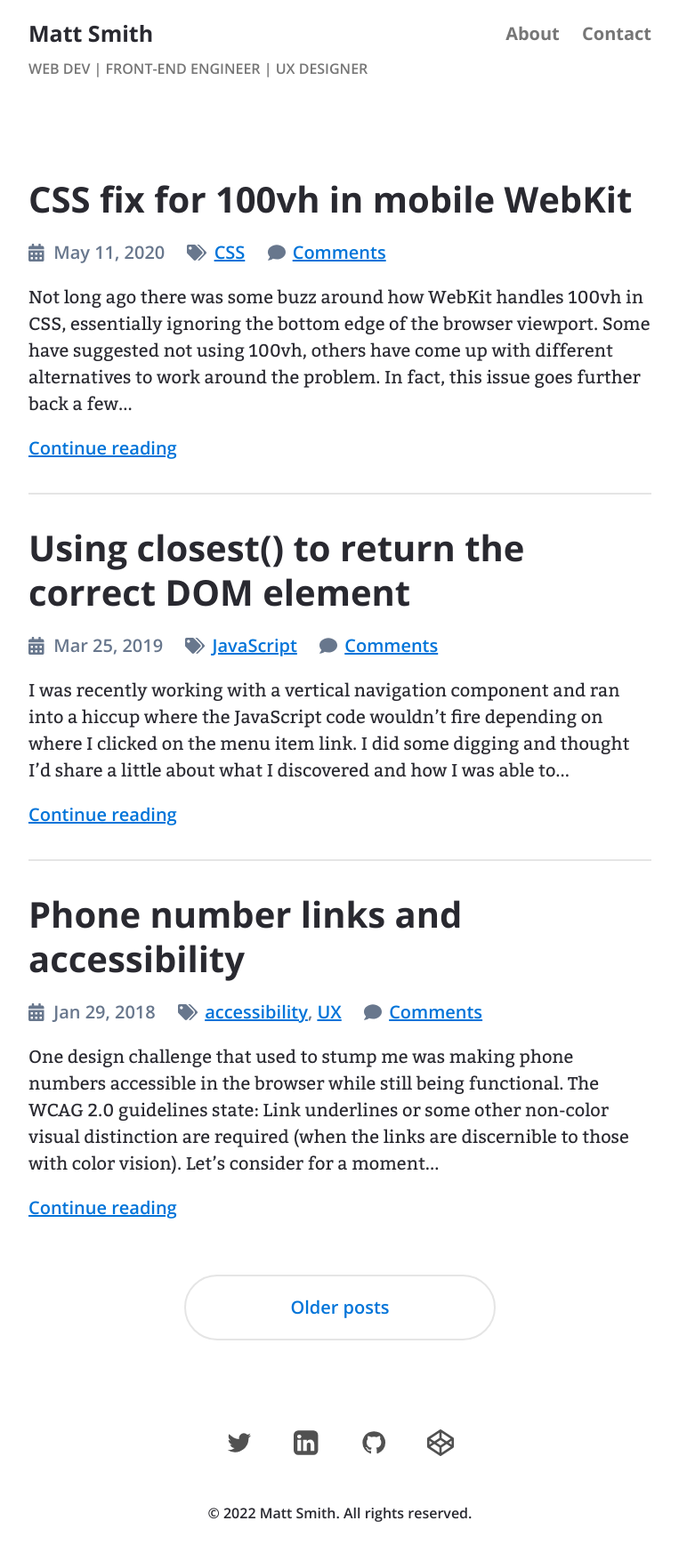
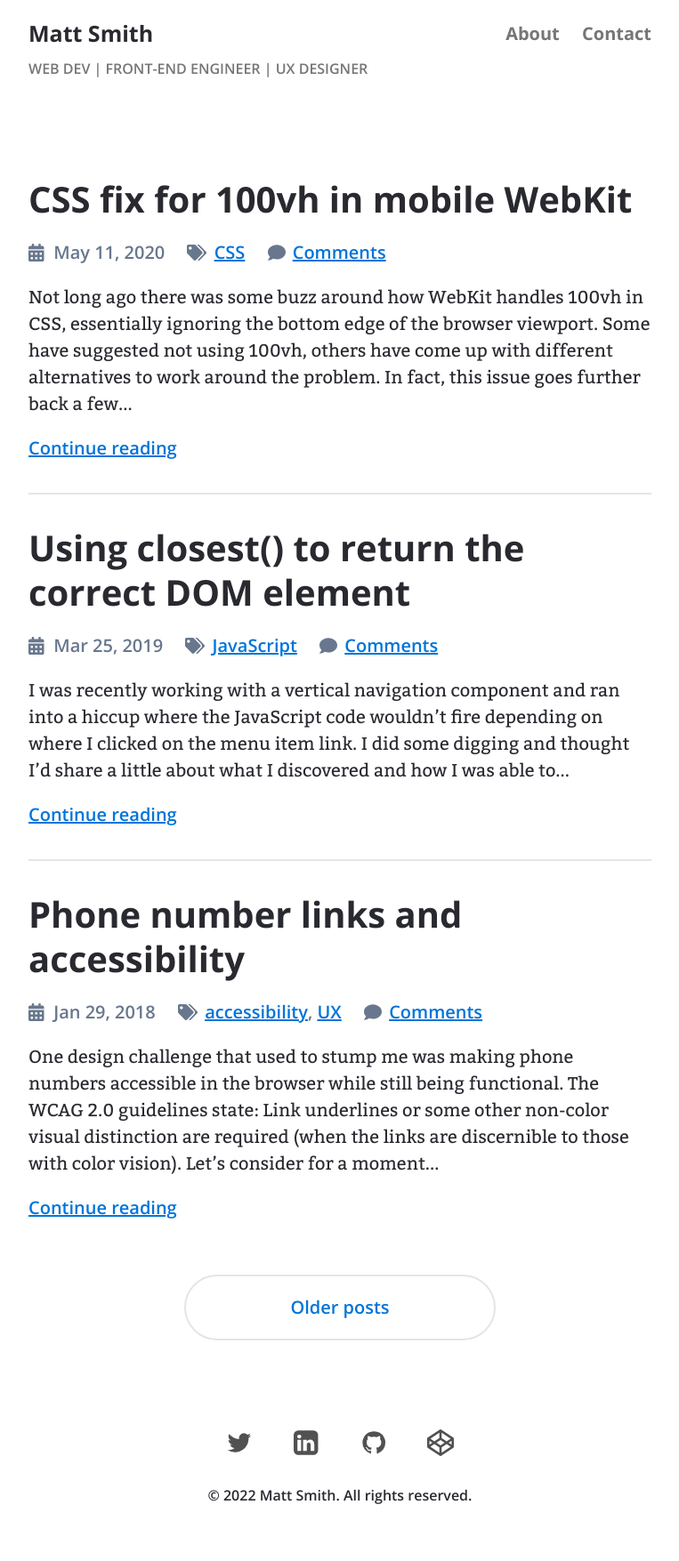
Before and after one commit to AllThingsSmitty/allthingssmitty.github.io, a Jekyll site: the page built from index.html, in a window 1280 px wide. Shown: the whole page at 89% size, without its empty margins (258-1021 px from the left). Built offline with Jekyll 4.4.1, drawn with Linux system fonts in a browser that asks for light colours; the list of posts is cut into pages by our own code; comment, search, counter and statistics services are not loaded.

Commit message:
Remove media queries

```diff
--- a/_sass/_layout.scss
+++ b/_sass/_layout.scss
@@ -45,8 +45,4 @@
   span {
     font-size: .8rem;
   }
-
-  @media only screen and (max-width: $large-breakpoint) {
-    margin-bottom: 1.5rem;
-  }
 }
--- a/_sass/_share.scss
+++ b/_sass/_share.scss
@@ -2,7 +2,7 @@
 //
 // Styles for social share buttons.
 .social {
-  margin-bottom: 2rem;
+  margin-bottom: 1rem;
   margin-top: 2rem;
 
   .chan {
@@ -13,8 +13,4 @@
   a {
     color: inherit;
   }
-
-  @media only screen and (max-width: $large-breakpoint) {
-    margin-bottom: 1rem;
-  }
 }
```
